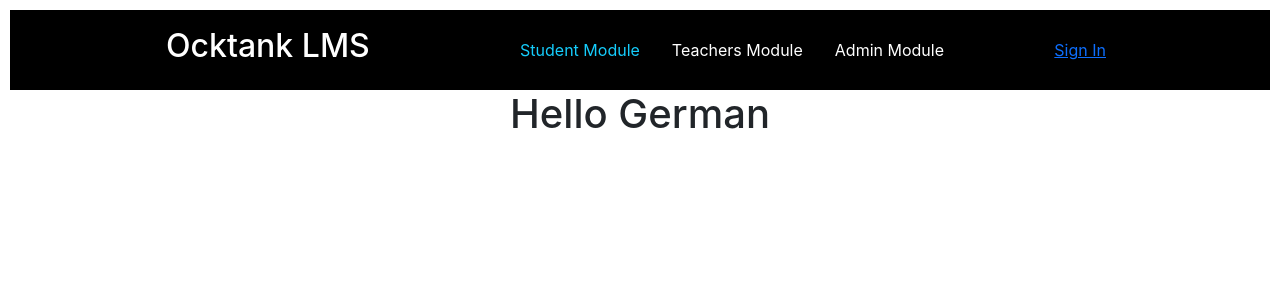
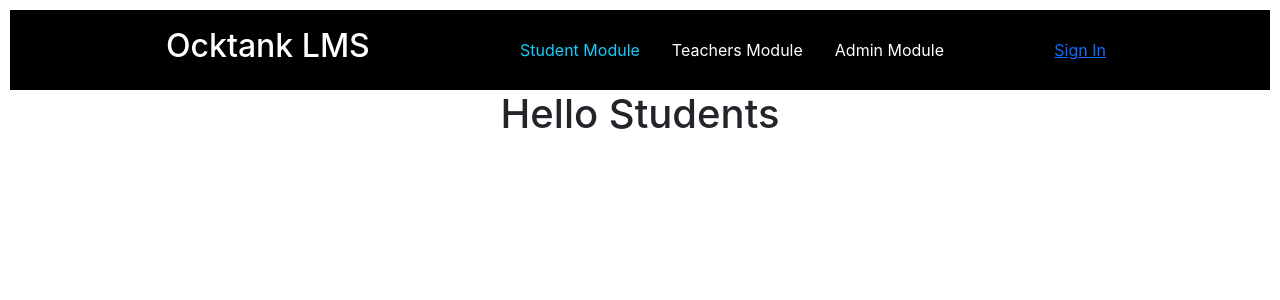
Before and after one commit to nicolasbolanosamazon/AWSomeBuilderLmsWebApp, a React (Create React App) app: page /student in a window 1280 px wide. Shown: the top 300 px of the page. Built offline with nearby package versions, Linux system fonts and the light colour scheme.

Commit message:
Update student.js

```diff
--- a/src/pages/student.js
+++ b/src/pages/student.js
@@ -14,7 +14,7 @@ class StudentComponent extends React.Component{
     render(){
         return(
             <>
-                <h1>Hello German</h1>
+                <h1>Hello Students</h1>
             </>
         )
     }
```
